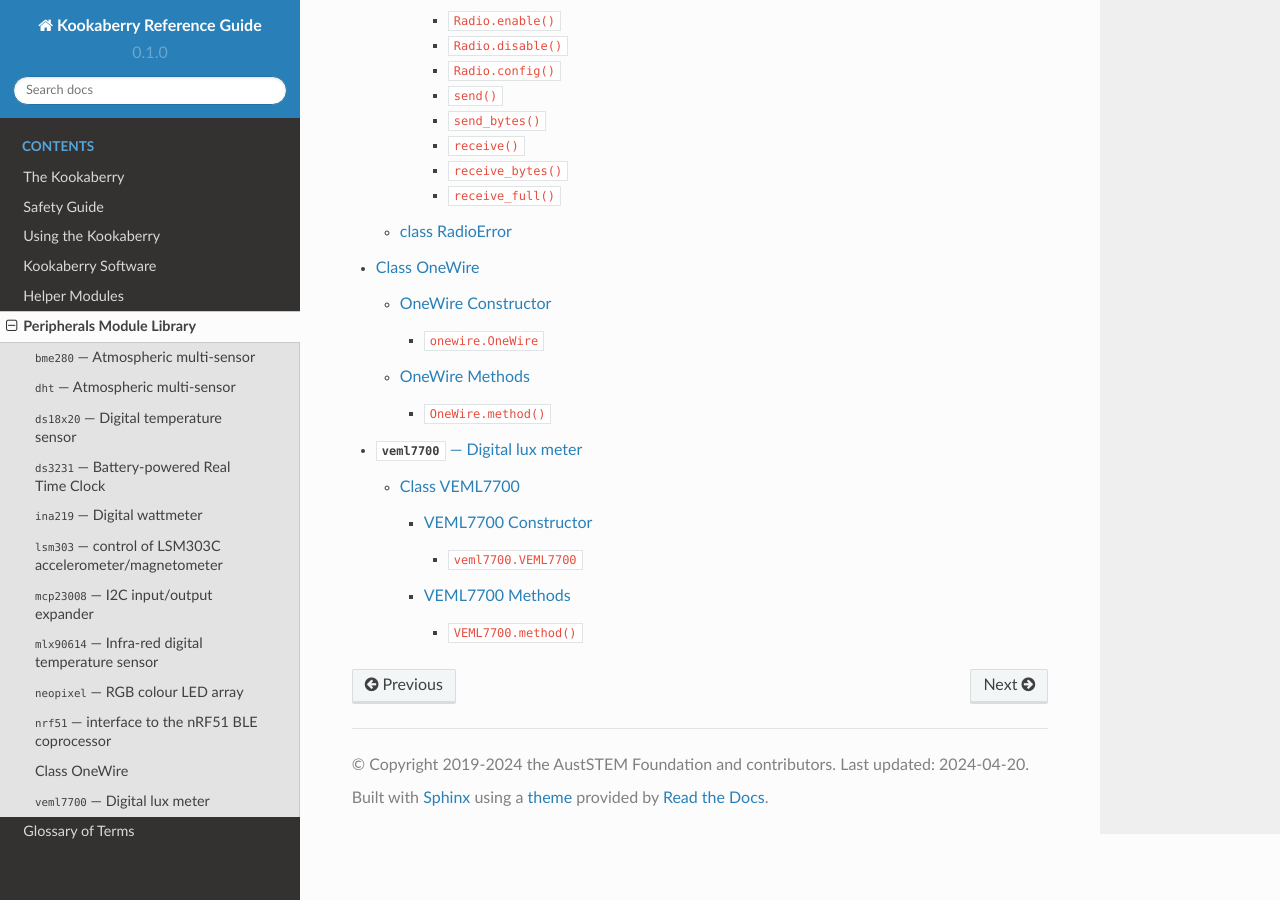
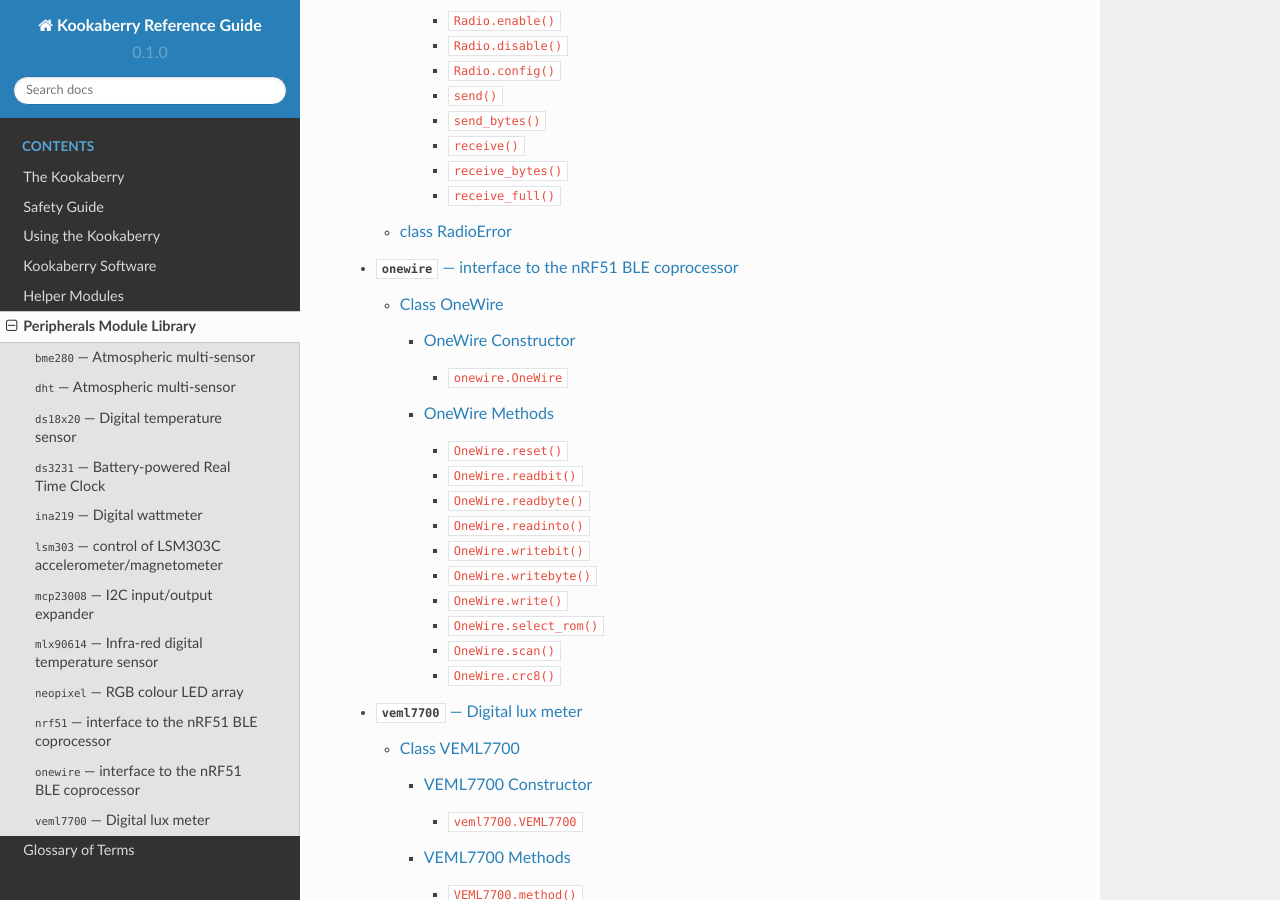
Before and after one commit to TDStrasser/Kookaberry-Reference-Guide, a Sphinx documentation site: the page built from docs/source/peripherals.rst, in a window 1280 px wide and 900 px high, scrolled down 3224 px. Built offline with Sphinx 7.4.7 and the Read the Docs theme 2.0.0, drawn with Linux system fonts in a browser that asks for light colours; some of the changed lines change nothing that is shown.

Commit message:
Major rewrite of the OneWire module description

```diff
--- a/docs/source/onewire.rst
+++ b/docs/source/onewire.rst
@@ -1,14 +1,46 @@
+*******************************************************
+:mod:`onewire` --- interface to the nRF51 BLE coprocessor
+*******************************************************
+
+.. module:: onewire
+   :synopsis: interface to the nRF51 BLE coprocessor
+
 .. currentmodule:: onewire
 .. _onewire:
+
+The 1-wire bus is a serial bus that uses just a single wire for communication (in addition to wires for ground and power).
+
+This module provides low level access to the 1-wire serial interface.  Other modules dht, ds18x20 and neopixel make use of this module.
+
+Read about the 1-wire communications protocol at https://en.wikipedia.org/wiki/1-Wire
 
 Class OneWire
 =============
 
 
+
 Example Usage::
 
-    # Some code here
+    # For the following code to work you need to have at least one DS18B20 temperature sensor with its data line connected to Pin P1.
+    import onewire, time, ds18x20
+    from machine import Pin
+    import onewire, ds18x20
 
+    # create the onewire object
+    ds = ds18x20.DS18X20(onewire.OneWire(Pin('P1')))
+
+    # scan for devices on the bus
+    roms = ds.scan()
+    print('found devices:', roms)
+
+    # loop 10 times and print all temperatures
+    for i in range(10):
+        print('temperatures:', end=' ')
+        ds.convert_temp()
+        time.sleep_ms(750)
+        for rom in roms:
+            print(ds.read_temp(rom), end=' ')
+        print()
 
 
 OneWire Constructor
@@ -16,8 +48,55 @@
 
 .. class:: onewire.OneWire(pin)
 
+    *pin* is a Pin object using one of the Kookaberry's input pins (e.g. ``P1``, ``P2``, ``P3A``, ``P3B``, ``P4``, ``P5``)
+
 
 OneWire Methods
 ---------------
 
-.. method:: OneWire.method()
+.. method:: OneWire.reset(required=False)
+
+    Resets the 1-wire bus to its initial conditions and returns the boolean success status.
+
+    Returns true if a device presence pulse was detected, otherwise false.
+
+    *required* defaults to ``False``, but if set to ``True`` will raise a ``OneWireError`` if the reset is unsuccessful.
+
+
+.. method:: OneWire.readbit()
+
+    Reads and returns a single bit from 1-wire bus, assuming the 1-wire protocol.
+
+.. method:: OneWire.readbyte()
+
+    Reads 8 bits from the 1-wire bus using the 1-wire protocol, then returns them as an integer. (Assumes a low-bit-first model.)
+
+.. method:: OneWire.readinto(buffer)
+
+    Reads bytes from the 1-wire bus using the 1-wire protocol, into a predefined buffer, until the buffer is filled.
+
+    *buffer* is a byte array of program-defined length.
+
+.. method:: OneWire.writebit(bitvalue)
+
+    Writes a single bit with value *bitvalue* to the 1-wire bus, using the 1-wire protocol.
+
+.. method:: OneWire.writebyte(bytevalue)
+
+    From byte *bytevalue*, writes 8 bits to the 1-wire bus using the 1-wire protocol. (Assumes a low-bit-first model.)
+
+.. method:: OneWire.write(bytearray)
+
+    Writes the contents of the *bytearray* to the 1-wire bus using the 1-wire protocol.
+
+.. method:: OneWire.select_rom(romcode)
+
+    Selects a specific 1-wire device by specifying its unique *romcode*.
+
+.. method:: OneWire.scan()
+
+    Scans the 1-wire bus and returns an array of unique *romcode*s corresponding to the devices on the 1-wire bus.
+
+.. method:: OneWire.crc8(bytearray)
+
+    Computes the 8-bit CRC-remainder of the given bytearray (or other buffered object) using the CRC-8/MAXIM version.
```
